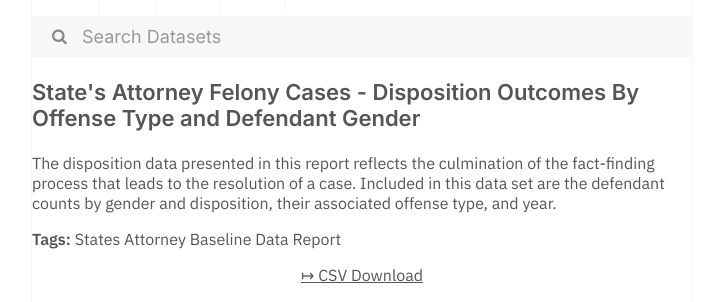
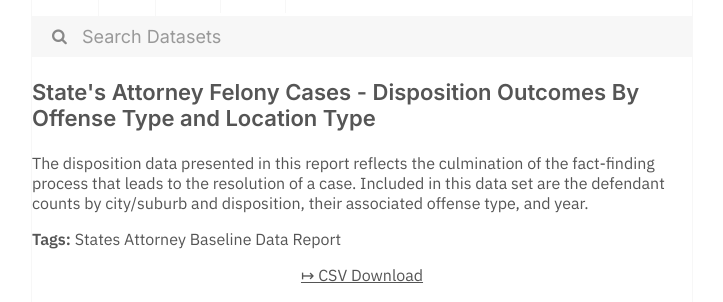
Before and after one commit to dayda-entities/cook-county-of-illinois, a Jekyll site: the page built from _posts/2020-11-10-state's-attorney-felony-cases-.md, in a window 1280 px wide. Shown: the part 269-571 px from the top of the page, without its empty margins (278-1001 px from the left). Built offline with Jekyll 4.4.1, drawn with Linux system fonts in a browser that asks for light colours.

Commit message:
Publish Data

```diff
--- a/_posts/2020-11-10-state's-attorney-felony-cases-.md
+++ b/_posts/2020-11-10-state's-attorney-felony-cases-.md
@@ -1,9 +1,9 @@
 ---
 title: >-
   State's Attorney Felony Cases - Disposition Outcomes By Offense Type and
-  Defendant Gender
-created: '2020-11-10T16:57:08.059030'
-modified: '2020-11-10T16:57:08.059036'
+  Location Type
+created: '2020-11-10T16:57:11.131758'
+modified: '2020-11-10T16:57:11.131769'
 state: active
 type: dataset
 tags:
@@ -11,10 +11,10 @@ tags:
 groups:
   - Local Government
 csv_url: >-
-  https://datacatalog.cookcountyil.gov/api/views/29uw-xpvs/rows.csv?accessType=DOWNLOAD
+  https://datacatalog.cookcountyil.gov/api/views/54db-ujna/rows.csv?accessType=DOWNLOAD
 json_url: >-
-  https://datacatalog.cookcountyil.gov/api/views/29uw-xpvs/rows.json?accessType=DOWNLOAD
+  https://datacatalog.cookcountyil.gov/api/views/54db-ujna/rows.json?accessType=DOWNLOAD
 layout: post
 
 ---
-The disposition data presented in this report reflects the culmination of the fact-finding process that leads to the resolution of a case. Included in this data set are the defendant counts by gender and disposition, their associated offense type, and year.
+The disposition data presented in this report reflects the culmination of the fact-finding process that leads to the resolution of a case. Included in this data set are the defendant counts by city/suburb and disposition, their associated offense type, and year.
```
